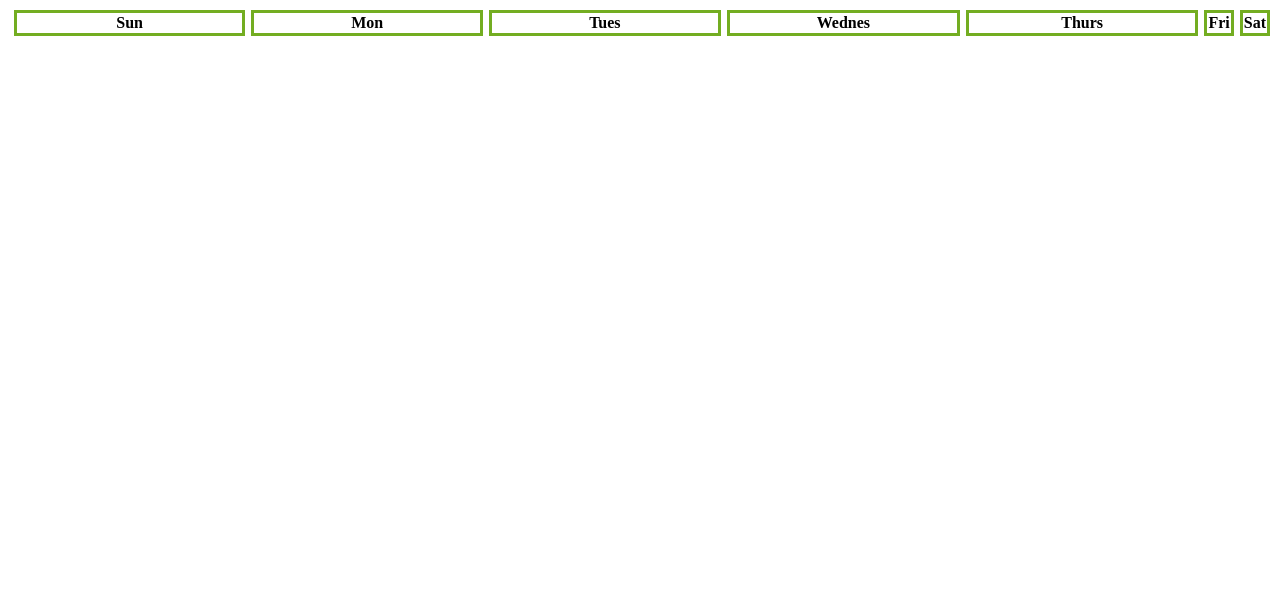
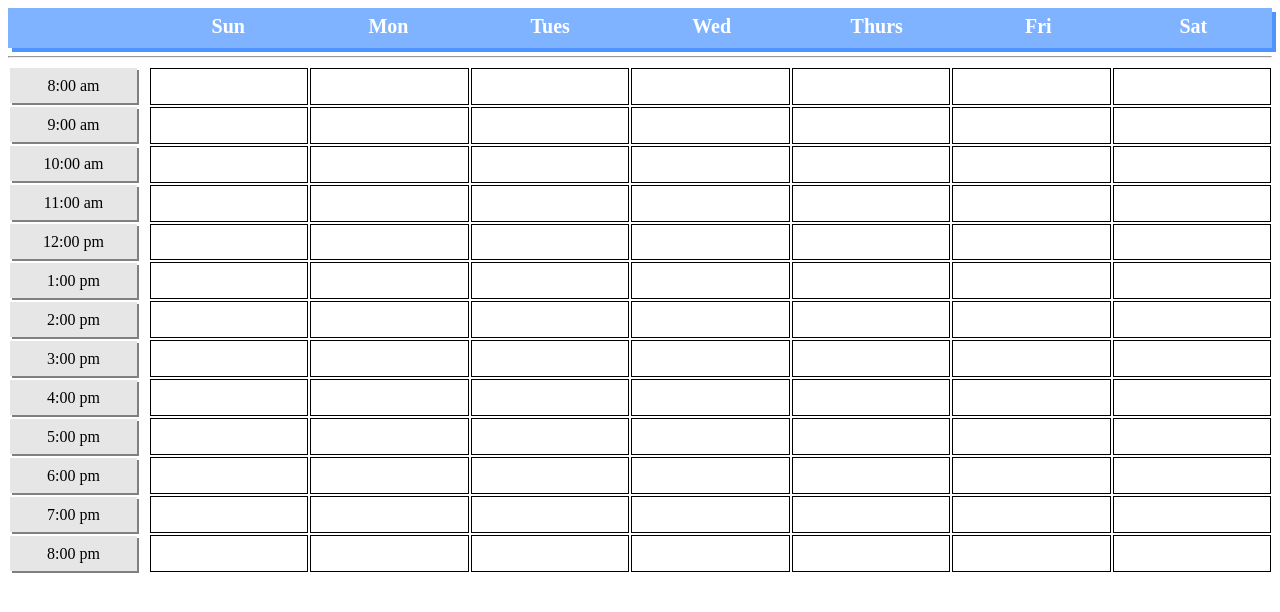
Before and after one commit to progressive-hacks/VolunteerNow, a Python web app: template templates/divsForCalendar.html in a window 1280 px wide. Shown: the top 612 px of the page. Run offline with Jinja, Linux system fonts and the light colour scheme; the template is opened without the code that fills it, so the values that code supplies are empty.

Commit message:
luisely's edit

```diff
--- a/static/divsForCalendar.css
+++ b/static/divsForCalendar.css
@@ -1,5 +1,39 @@
 .dayOfWeek {
-  width: 20% !important;
-  height: 100% !important;
-  border: 3px solid #73AD21!important;
+  width: 300px;
+  height: 100%;
+  padding-top: 5px;
+  padding-bottom: 5px;
+  font-size: 20px;
+  color: white;
 }
+.timeInDay {
+  flex-direction: column;
+  width: 125px;
+  height: 35px;
+  text-align: center;
+  display: table-cell;
+  vertical-align: middle;
+  background-color: #e6e6e6;
+  border: none;
+  box-shadow: 2px 2px grey;
+}
+td {
+  border: 1px solid black;
+}
+.calendar {
+    margin-left: 140px;
+    margin-top: -507px;
+    width: 1125px;
+    height: 507.5px;
+    padding: -10px;
+}
+#header {
+  background-color: #80b3ff;
+  height: 40px;
+  padding-top: -10px;
+  padding-bottom: -10px;
+  box-shadow: 4px 4px #4d94ff;
+}
+.calendar td:hover {
+  background-color: grey;
+}
--- a/templates/divsForCalendar.html
+++ b/templates/divsForCalendar.html
@@ -2,18 +2,160 @@
   <head>
     <title>VolunteerNow</title>
     <link rel="stylesheet" href="/static/divsForCalendar.css">
+
   </head>
 
   <body>
-    <table>
-    {%set days = ["Sun","Mon","Tues","Wednes","Thurs","Fri","Sat"]%}
+    <div>
 
-    {% for day in days%}
-      <td>
-      <th class = "dayOfWeek">{{day}}</th>
-    </td>
-    {%endfor%}
+      <div id = "header">
+      <table>
+      {%set days = [" ","Sun","Mon","Tues","Wed","Thurs","Fri","Sat"]%}
+      {% for day in days%}
+          <th class = "dayOfWeek">{{day}}</th>
+      {%endfor%}
+      </table>
+      </div>
+
+
+      <hr>
+
+      {%set hours = ["8:00 am","9:00 am","10:00 am","11:00 am","12:00 pm","1:00 pm","2:00 pm","3:00 pm", "4:00 pm", "5:00 pm", "6:00 pm", "7:00 pm", "8:00 pm"]%}
+      {% for hour in hours%}
+      <table style>
+        <td class = "timeInDay" style="list-style-type:none;">{{hour}}</td>
+      </table>
+      {%endfor%}
+      <table>
+
+
+
+      <table class = "calendar">
+        <tbody>
+          <tr style = "width: 100%;">
+                <td>&nbsp;</td>
+                <td>&nbsp;</td>
+                <td>&nbsp;</td>
+                <td>&nbsp;</td>
+                <td>&nbsp;</td>
+                <td>&nbsp;</td>
+                <td>&nbsp;</td>
+          </tr>
+          <tr>
+                <td>&nbsp;</td>
+                <td>&nbsp;</td>
+                <td>&nbsp;</td>
+                <td>&nbsp;</td>
+                <td>&nbsp;</td>
+                <td>&nbsp;</td>
+                <td>&nbsp;</td>
+          </tr>
+          <tr>
+                <td>&nbsp;</td>
+                <td>&nbsp;</td>
+                <td>&nbsp;</td>
+                <td>&nbsp;</td>
+                <td>&nbsp;</td>
+                <td>&nbsp;</td>
+                <td>&nbsp;</td>
+          </tr>
+          <tr>
+                <td>&nbsp;</td>
+                <td>&nbsp;</td>
+                <td>&nbsp;</td>
+                <td>&nbsp;</td>
+                <td>&nbsp;</td>
+                <td>&nbsp;</td>
+                <td>&nbsp;</td>
+          </tr>
+          <tr>
+                <td>&nbsp;</td>
+                <td>&nbsp;</td>
+                <td>&nbsp;</td>
+                <td>&nbsp;</td>
+                <td>&nbsp;</td>
+                <td>&nbsp;</td>
+                <td>&nbsp;</td>
+          </tr>
+          <tr>
+                <td>&nbsp;</td>
+                <td>&nbsp;</td>
+                <td>&nbsp;</td>
+                <td>&nbsp;</td>
+                <td>&nbsp;</td>
+                <td>&nbsp;</td>
+                <td>&nbsp;</td>
+            </tr>
+            <tr>
+                <td>&nbsp;</td>
+                <td>&nbsp;</td>
+                <td>&nbsp;</td>
+                <td>&nbsp;</td>
+                <td>&nbsp;</td>
+                <td>&nbsp;</td>
+                <td>&nbsp;</td>
+            </tr>
+            <tr>
+                <td>&nbsp;</td>
+                <td>&nbsp;</td>
+                <td>&nbsp;</td>
+                <td>&nbsp;</td>
+                <td>&nbsp;</td>
+                <td>&nbsp;</td>
+                <td>&nbsp;</td>
+            </tr>
+            <tr>
+                <td>&nbsp;</td>
+                <td>&nbsp;</td>
+                <td>&nbsp;</td>
+                <td>&nbsp;</td>
+                <td>&nbsp;</td>
+                <td>&nbsp;</td>
+                <td>&nbsp;</td>
+            </tr>
+            <tr>
+                <td>&nbsp;</td>
+                <td>&nbsp;</td>
+                <td>&nbsp;</td>
+                <td>&nbsp;</td>
+                <td>&nbsp;</td>
+                <td>&nbsp;</td>
+                <td>&nbsp;</td>
+            </tr>
+            <tr>
+                <td>&nbsp;</td>
+                <td>&nbsp;</td>
+                <td>&nbsp;</td>
+                <td>&nbsp;</td>
+                <td>&nbsp;</td>
+                <td>&nbsp;</td>
+                <td>&nbsp;</td>
+            </tr>
+            <tr>
+                <td></td>
+                <td>&nbsp;</td>
+                <td>&nbsp;</td>
+                <td>&nbsp;</td>
+                <td>&nbsp;</td>
+                <td>&nbsp;</td>
+                <td>&nbsp;</td>
+            </tr>
+            <tr>
+                <td></td>
+                <td>&nbsp;</td>
+                <td>&nbsp;</td>
+                <td>&nbsp;</td>
+                <td>&nbsp;</td>
+                <td>&nbsp;</td>
+                <td>&nbsp;</td>
+            </tr>
+  </tbody>
   </table>
+  <!-- DivTable.com -->
+
+
+
+    </script>
 
   </body>
 </html>
```
Also changed, not shown: main.py (line endings or trailing spaces), 1 other file.
